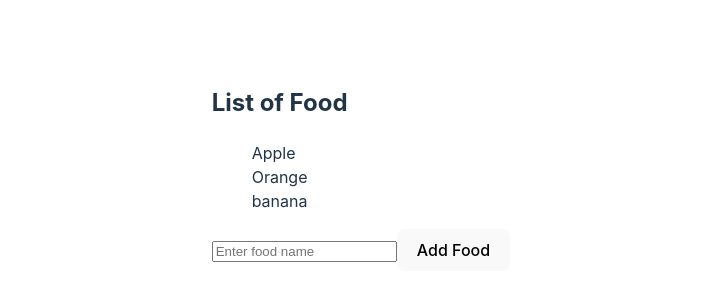
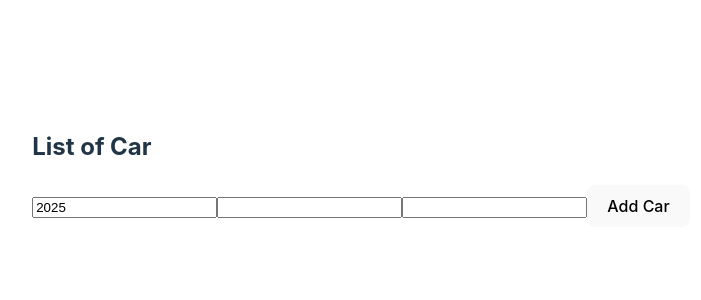
Before and after one commit to Thi2erry8/React_course, a React (Vite) app: page / in a window 1280 px wide. Shown: the part 232-532 px from the top of the page, without its empty margins (279-980 px from the left). Built offline with nearby package versions, Linux system fonts and the light colour scheme.

Commit message:
list_of_car

```diff
--- a/src/assets/Color_picker.jsx
+++ b/src/assets/Color_picker.jsx
@@ -2,34 +2,47 @@
 
 function ColorPicker(){
 
-   const [foods,setFoods] = useState(["Apple","Orange","banana"]);
+   const [cars, setCars] = useState([]);
+   const  [carYear, setCarYear] = useState(new Date().getFullYear());
+   const [carMake, setCarMake] = useState("");
+   const [carModel, setCarModel] = useState("");
 
-   function handleAddFod(){
+   function handleAddCar(){
 
-        const newFood = document.getElementById("foodInput").value;
-        document.getElementById("foodInput").value ="";
-
-        setFoods(f => [...f, newFood]);
+      const newCar = {year: carYear,
+                      make: carMake,
+                      model: carModel}
+      setCars(c => [...c, newCar]);
   }
 
-   function handleRemoveFood(index){
+  function handleRemoveCar(index){
+      setCars(c => c.filter((_,i) => i !== index));
+  }
 
-      setFoods(foods.filter((_,i) => i !== index));
-   }
-
+  function handleYearChange(event){
+       setCarYear(event.target.value);
+  }
+  function handleMakeChange(event){
+       setCarMake(event.target.value);
+  }
+  function handleModelChange(event){
+       setCarModel(event.target.value);
+  }
 
 return(<>
           <div>
-                 <h2>List of Food</h2>
+                 <h2>List of Car</h2>
                  <ul>
-                      {foods.map((food,index) =>
-                        <li key ={index} onClick={() => handleRemoveFood(index)}>
-                             {food}
+                      {cars.map((car,index) =>
+                        <li key ={index} onClick={() => handleRemoveCar(index)}>
+                             {car.year} {car.make} {car.model}
                         </li>
                      )}
                  </ul>
-                 <input type="text" id="foodInput" placeholder="Enter food name"/>
-                 <button onClick={handleAddFod}>Add Food</button>
+                 <input type="number" value={carYear} onChange={handleYearChange} />
+                 <input type="text" value={carMake} onChange={handleMakeChange} />
+                 <input type="text" value={carModel} onChange={handleModelChange} />
+                 <button onClick={handleAddCar}>Add Car</button>
           </div>
       </>);
 
```
